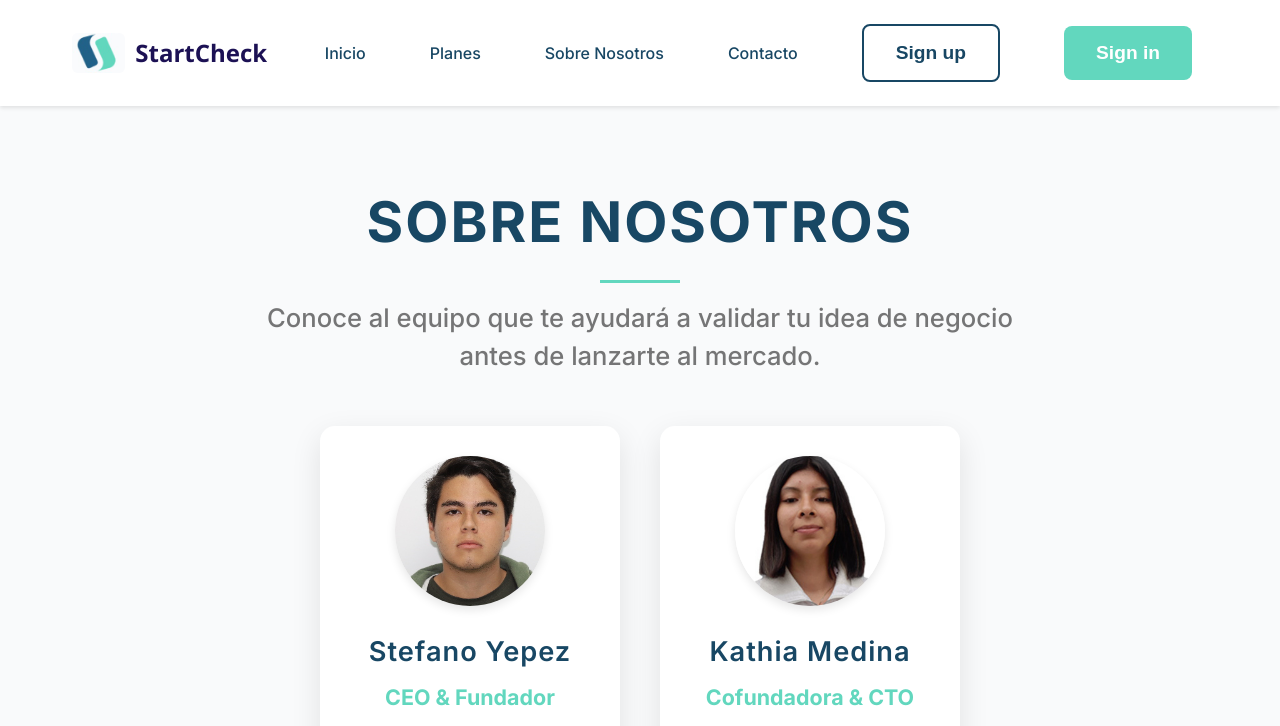
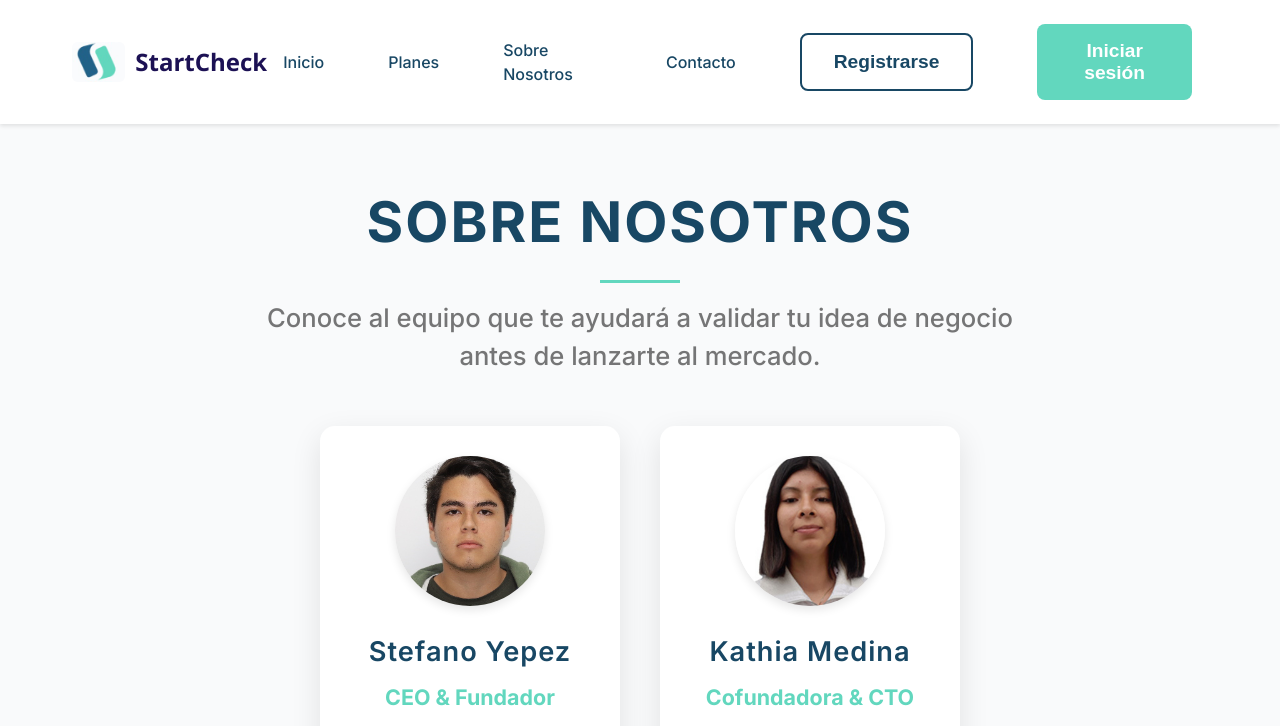
Before and after one commit to StefanoYZ/startcheck-landing-page, a plain HTML site: page html/about.html in a window 1280 px wide. Shown: the top 726 px of the page. Drawn offline with Linux system fonts and the light colour scheme; a script that the page names is missing.

Commit message:
Update about.html

```diff
--- a/html/about.html
+++ b/html/about.html
@@ -24,10 +24,10 @@
             <a href="about.html">Sobre Nosotros</a>
             <a href="contact.html">Contacto</a>
             <a href="signup.html">
-                <button class="btn-secondary">Sign up</button>
+                <button class="btn-secondary">Registrarse</button>
             </a>
             <a href="signin.html">
-            <button class="btn-primary">Sign in</button>
+            <button class="btn-primary">Iniciar sesión</button>
             </a>
         </div>
     </div>
```
